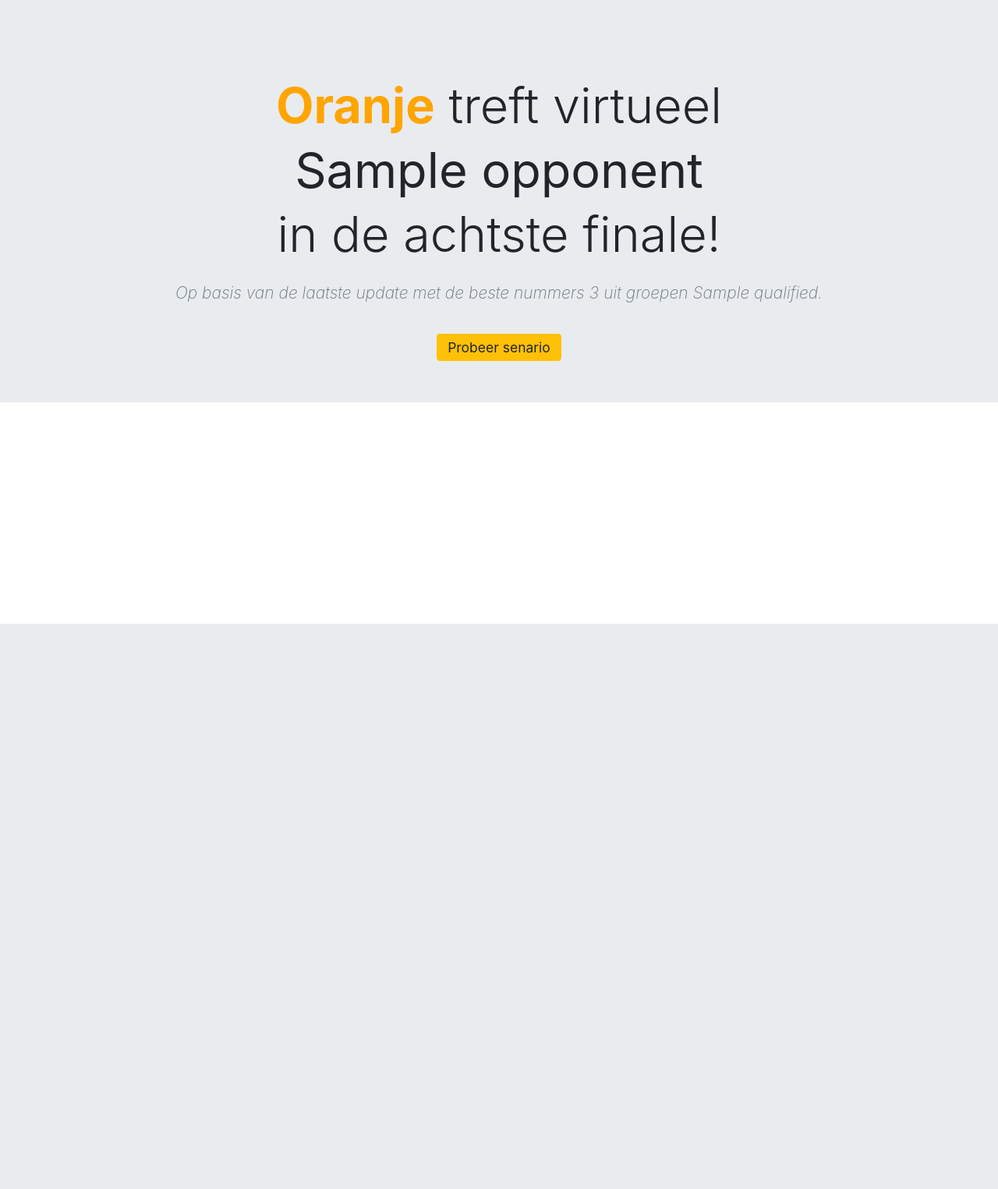
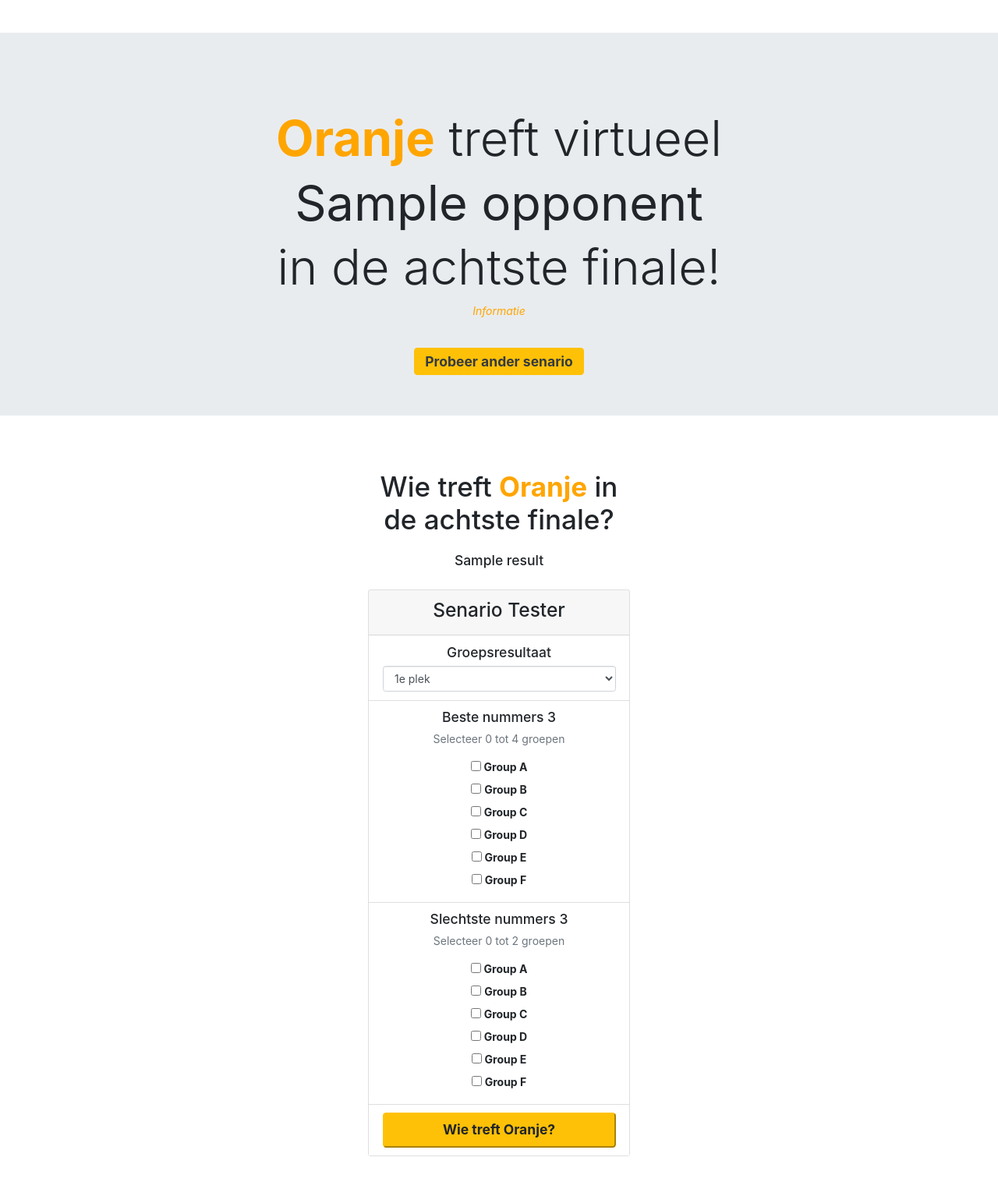
Before and after one commit to luukhopman/wie-treft-oranje, a Flask app: template webapp/templates/index.html in a window 1280 px wide. Shown: the whole page at 78% size. Before the commit the page ends 800 px from the top, so only its background shows below. Run offline with Flask 2, Linux system fonts and the light colour scheme; the template is opened without the code that fills it: values that come from a table or form of the project are taken from there, most other values are stand-ins (such as "Sample title", 1, 10 or a date in 2020); parts of the project's set-up code (start-up, migrations or seed data) failed here and were passed over; some libraries are stand-ins or nearby versions.

Commit message:
Added senarios to index

```diff
--- a/webapp/main/forms.py
+++ b/webapp/main/forms.py
@@ -8,12 +8,13 @@ class MultiCheckboxField(SelectMultipleField):
     option_widget = widgets.CheckboxInput()
 
 
-class LuckyLosers(FlaskForm):
-    groups = list('ABCDEF')
-    choices = [(g, f'Group {g}') for g in groups]
-    position = SelectField(label='State', choices=['1e', '2e', '3e', '4e'])
-    qualified = MultiCheckboxField('Qualified', choices=choices)
-    unqualified = MultiCheckboxField('Unqualified', choices=choices)
+class SenarioTester(FlaskForm):
+    groups = [(g, f'Group {g}') for g in list('ABCDEF')]
+    positions = [f"{i}e plek" for i in range(1, 5)]
+
+    position = SelectField(label='Position', choices=positions)
+    qualified = MultiCheckboxField('Qualified', choices=groups)
+    unqualified = MultiCheckboxField('Unqualified', choices=groups)
 
     def validate(self):
         rv = FlaskForm.validate(self)
--- a/webapp/static/main.css
+++ b/webapp/static/main.css
@@ -9,10 +9,6 @@ html {
     margin-bottom: 10px;
 }
 
-select option {
-    font-size: 16px;
-}
-
 ul {
     list-style: none;
     padding-left: 0;
@@ -20,4 +16,24 @@ ul {
 
 table, th, td {
     font-size: 13px;
+}
+
+/* unvisited link */
+a:link {
+    color: orange;
   }
+
+  /* visited link */
+  a:visited {
+    color: orange;
+  }
+
+  /* mouse over link */
+  a:hover {
+    color: orange;
+  }
+
+  /* selected link */
+  a:active {
+    color: orange;
+  }
--- a/webapp/templates/index.html
+++ b/webapp/templates/index.html
@@ -1,10 +1,11 @@
 {% extends "base.html" %}
 {% block content %}
 
-<div class="jumbotron jumbotron-fluid text-center">
+<div class="jumbotron jumbotron-fluid text-center mt-5">
     {% if 'Uitgeschakeld' not in opponent %}
     <h1 class="display-4 mt-5">
-        <span style="color: orange; font-weight: bold">Oranje</span> treft virtueel
+        <span style="color: orange; font-weight: bold">Oranje</span>
+        treft virtueel
     </h1>
     <h1 class="display-2 mt-2">
         <strong>{{ opponent }}</strong>
@@ -17,13 +18,71 @@
         Oranje is virtueel uitgeschakeld... 😭
     </h1>
     {% endif %}
-    <p class="text-secondary font-italic mt-4">
-        Op basis van de laatste update met de beste nummers 3 uit groepen {{ qualified }}.
-    </p>
+    <a class="font-italic" data-toggle="collapse" href="#info" role="button" aria-expanded="false" aria-controls="info">
+        Informatie
+    </a>
+    <div class="collapse text-muted text-center" id="info">
+        Op basis van de laatst beschikbare update:
+        <br>
+        • Nederland staat {{ netherlands_pos }}e in groep C.
+        <br>
+        • Beste nummers 3 komen uit groep {{ qualified }}.
+    </div>
+
     <div class="container text-center mt-5">
-        <a class="btn-lg btn-warning" href="{{ url_for('main.senario') }}">
-            Probeer senario
+        <a class="btn-lg btn-warning font-weight-bold text-dark" href="#senario">
+            Probeer ander senario
         </a>
     </div>
 </div>
+
+
+<div class="container" style="width: 24rem;">
+    <h1 class="text-center mt-5">Wie treft <span style="color: orange; font-weight: bold">Oranje</span> in de
+        achtste
+        finale?</h1>
+</div>
+{% if result %}
+<div class="container mt-3 mb-2 text-center" style="width: 24rem;">
+    <h5>{{result|safe}}</h5>
+</div>
+{% endif%}
+
+{% for field, errors in form.errors.items() %}
+<div class="card bg-warning mt-3 mb-2" style="width: 24rem;">
+    <div class="card-body text-center">
+        <strong>{{ ', '.join(errors) }}</strong>
+    </div>
+</div>
+{% endfor %}
+
+<div id="senario"></div>
+<div class="card mb-5" style="width: 24rem;">
+    <form method="POST" action="">
+        <div class="card-header text-center align-items-center">
+            <h3>Senario Tester</h3>
+        </div>
+        <ul class="list-group list-group-flush text-center">
+            <li class="list-group-item">
+                <h5>Groepsresultaat</h5>
+                {{ form.position (class="form-control select") }}
+            </li>
+            <li class="list-group-item">
+                <h5>Beste nummers 3</h5>
+                <p class="text-muted">Selecteer 0 tot 4 groepen</p>
+                {{ form.qualified }}
+            </li>
+            <li class="list-group-item">
+                <h5>Slechtste nummers 3</h5>
+                <p class="text-muted">Selecteer 0 tot 2 groepen</p>
+                {{ form.unqualified }}
+            </li>
+            <li class="list-group-item">
+                <button class="btn-lg btn-warning btn-block font-weight-bold" type="submit" href="#senario">
+                    Wie treft Oranje?
+                </button>
+            </li>
+        </ul>
+    </form>
+</div>
 {% endblock content %}
```
Also changed, not shown: webapp/main/routes.py (+22 -16 lines), webapp/main/utils.py (+11 -6 lines), webapp/templates/senario.html (deleted, +0 -78 lines).
